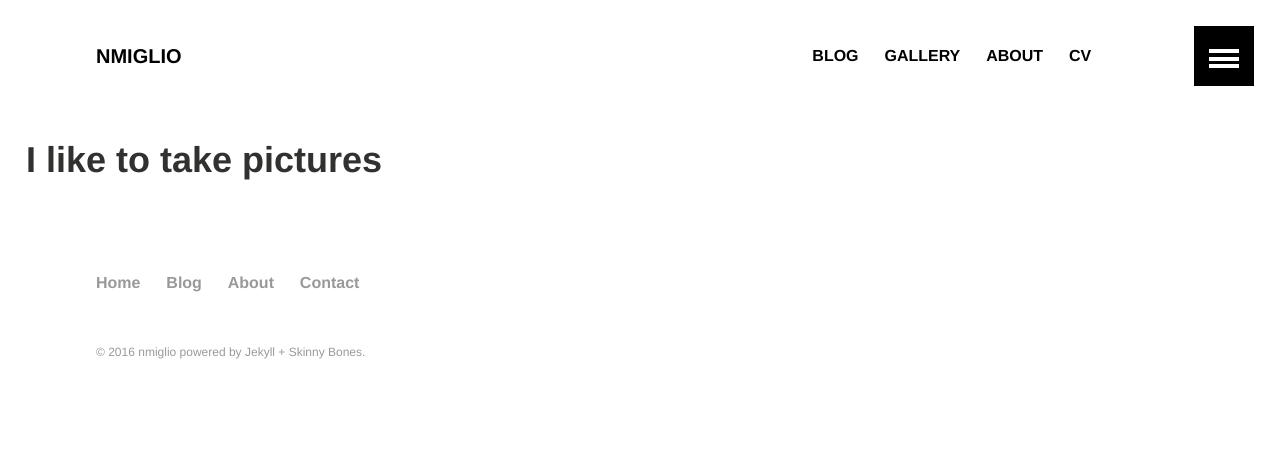
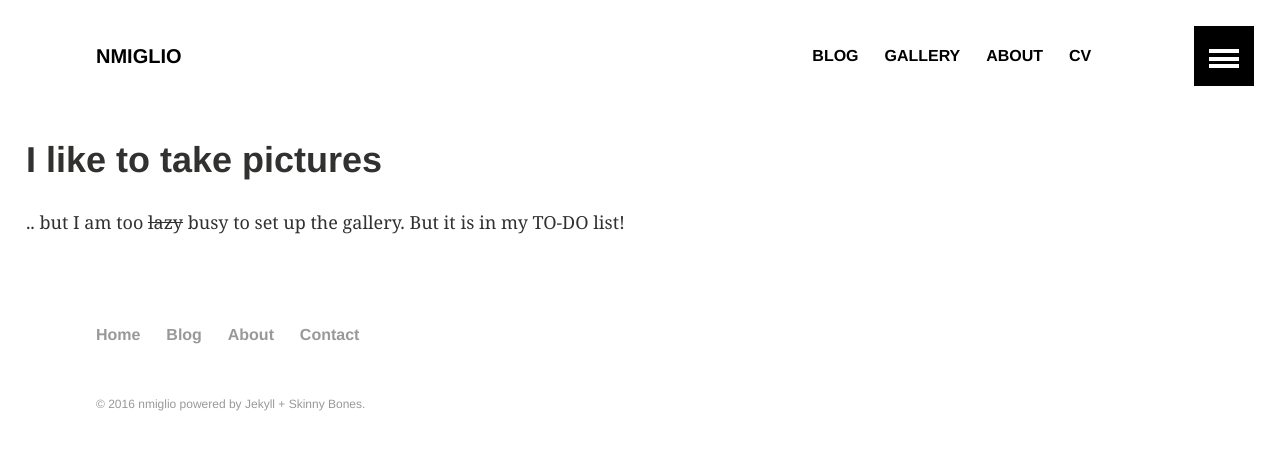
Before and after one commit to nmiglio/nmiglio.github.io, a Jekyll site: the page built from gallery/index.html, in a window 1280 px wide. Shown: the top 450 px of the page. Built offline with Jekyll 4.4.1, drawn with Linux system fonts in a browser that asks for light colours.

Commit message:
Update index.html

```diff
--- a/gallery/index.html
+++ b/gallery/index.html
@@ -3,3 +3,5 @@ layout: default
 title: I like to take pictures
 ---
 <h1>{{ page.title }}</h1>
+
+<p>.. but I am too <s>lazy</s> busy to set up the gallery. But it is in my TO-DO list!</p>
```
